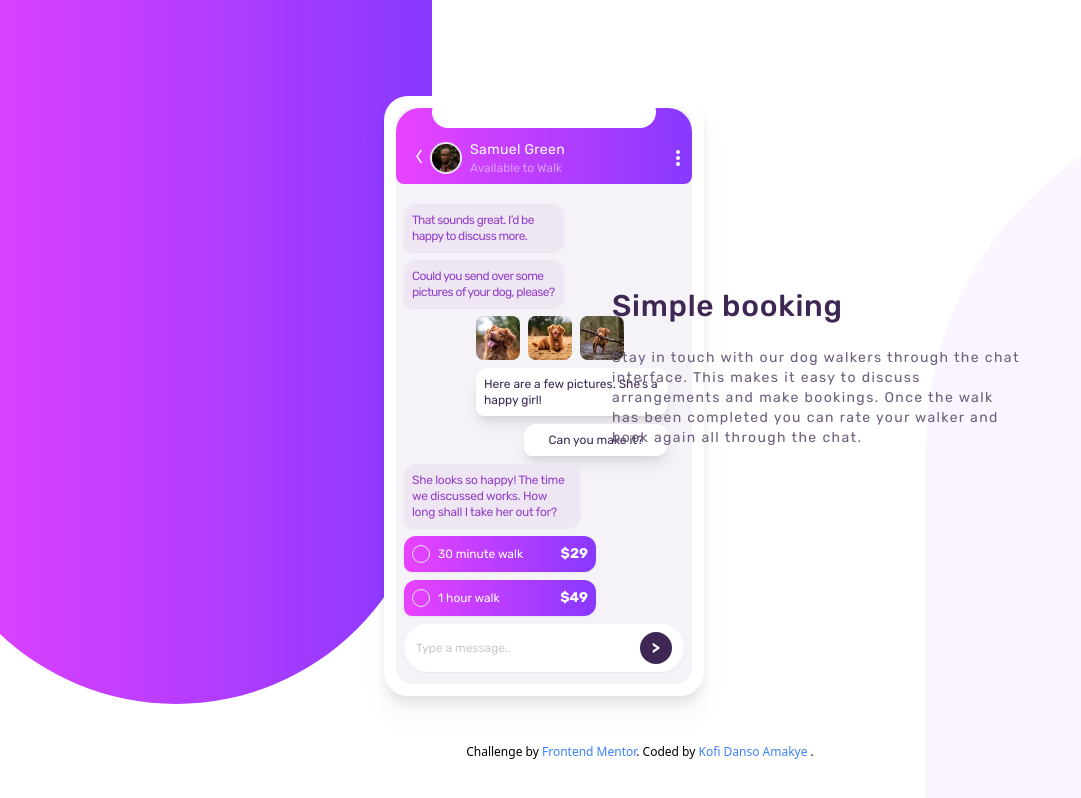
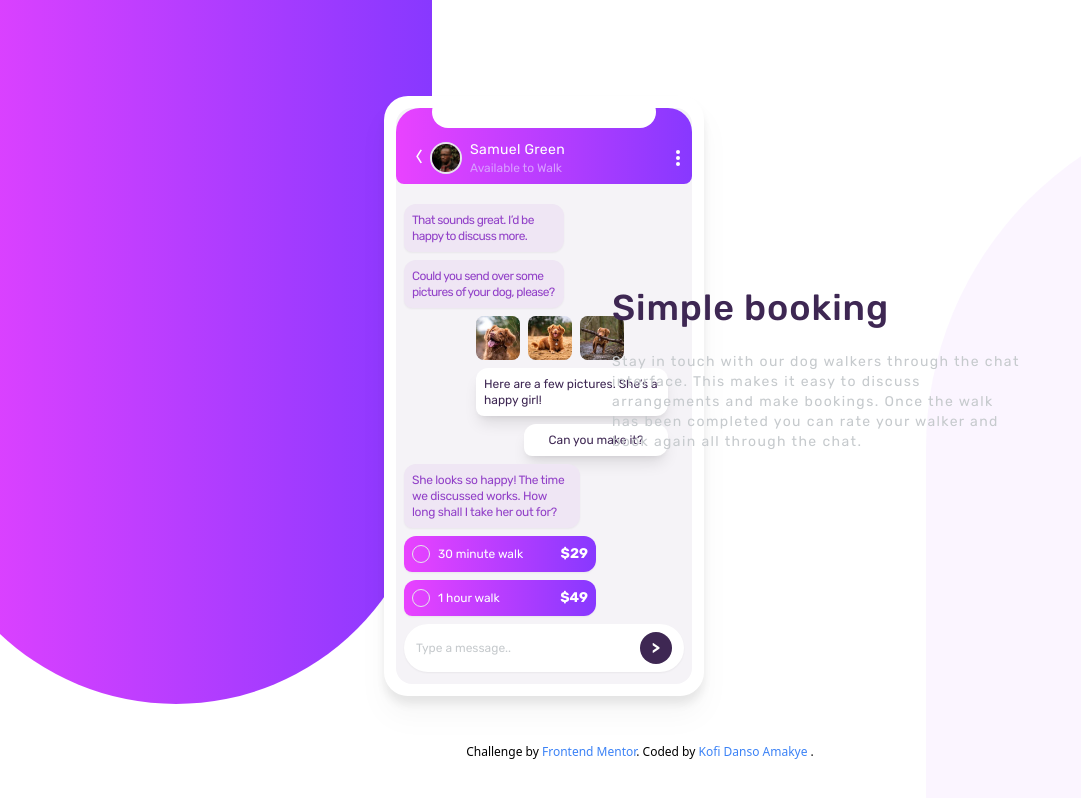
Before and after one commit to Kofiastro/Chat-app-CSS-illustration, a website: page index.html in a window 1280 px wide. Shown: the whole page, without its empty margins (0-1081 px from the left). Drawn offline with Linux system fonts and the light colour scheme.

Commit message:
text color change

```diff
--- a/index.html
+++ b/index.html
@@ -136,10 +136,10 @@
         <div
           class=" relative flex flex-col mx-4 my-12 space-y-6 font-Rubik px-5  md:max-w-md md:absolute md:right-24 md:mr-36 md:top-60 ">
           <h1
-            class=" text-VeryDarkDesaturatedViolet antialiased text-3xl text-center font-medium tracking-wide item-center md:text-left md:subpixel-antialiased  ">
+            class=" text-VeryDarkDesaturatedViolet antialiased text-4xl text-center font-medium tracking-wide item-center md:text-left md:subpixel-antialiased  ">
             Simple booking
           </h1>
-          <p class="text-center text-sm tracking-wider antialiased text-DesaturatedDarkViolet md:text-left md:tracking-widest md:text-md md:font-thin ">
+          <p class="text-center text-sm tracking-wider antialiased text-GrayishBlue md:text-left md:tracking-widest md:text-md md:font-thin ">
             Stay in touch with our dog walkers through the chat interface. This makes it easy to discuss arrangements
             and
             make bookings. Once the walk has been completed you can rate your walker and book again all through the
```
Also changed, not shown: css/style.css.
